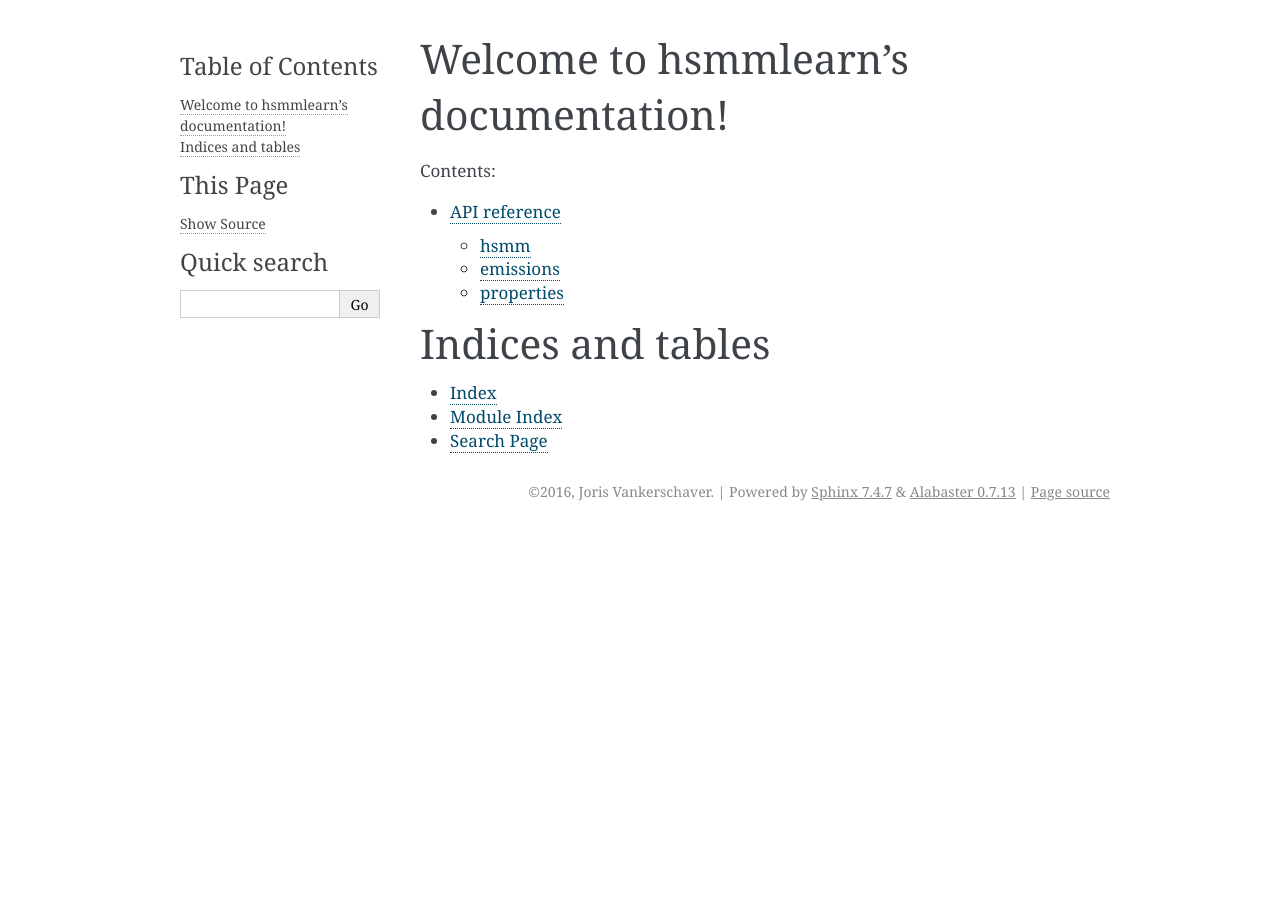
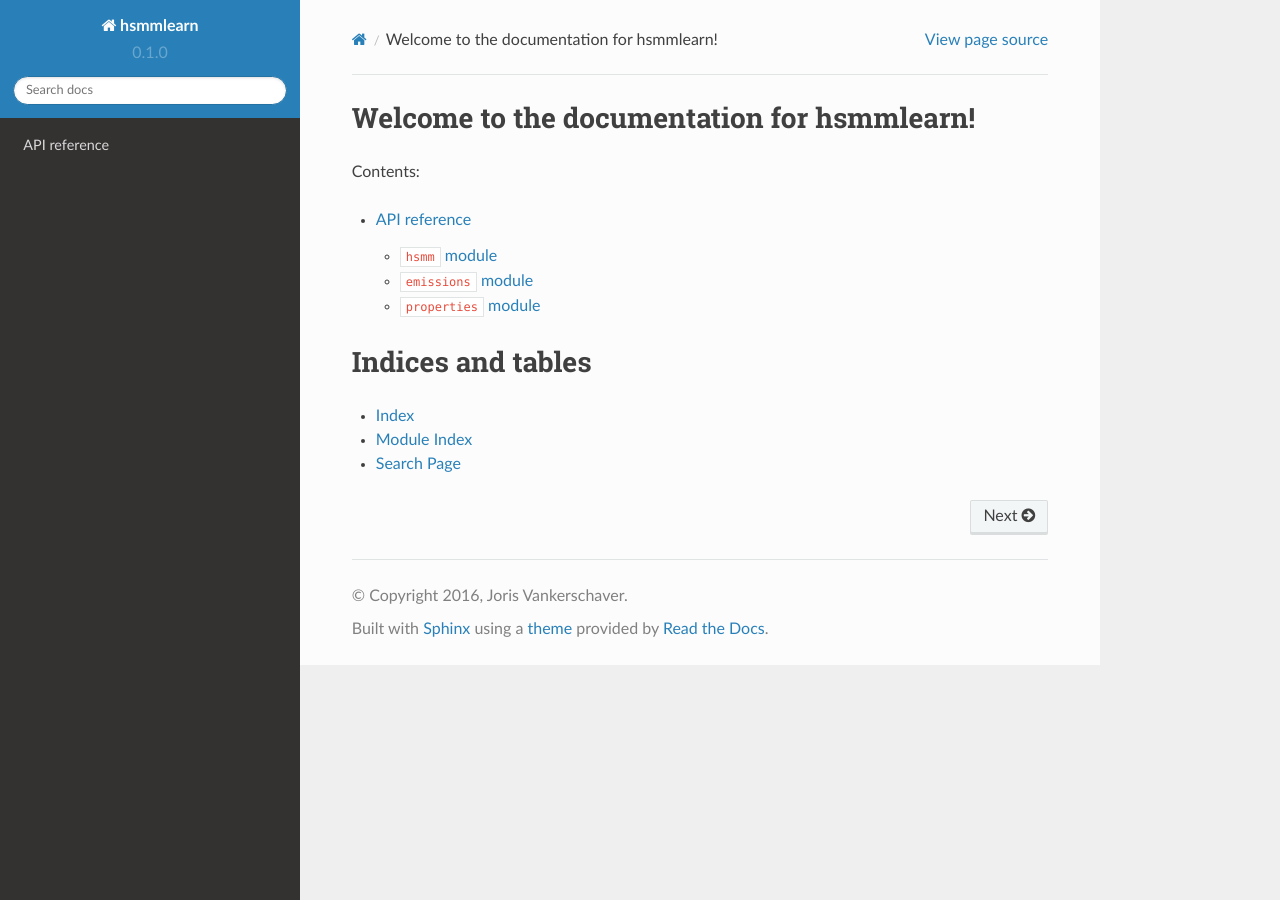
Before and after one commit to jvkersch/hsmmlearn, a Sphinx documentation site: the page built from docs/index.rst, in a window 1280 px wide. Built offline with Sphinx 7.4.7 and the Read the Docs theme 2.0.0, drawn with Linux system fonts in a browser that asks for light colours.

Commit message:
DOC: Switch to RTD theme.

```diff
--- a/docs/conf.py
+++ b/docs/conf.py
@@ -110,17 +110,22 @@ todo_include_todos = False
 
 # -- Options for HTML output ----------------------------------------------
 
-# The theme to use for HTML and HTML Help pages.  See the documentation for
-# a list of builtin themes.
-html_theme = 'alabaster'
+# on_rtd is whether we are on readthedocs.org, this line of code grabbed from
+# docs.readthedocs.org
+on_rtd = os.environ.get('READTHEDOCS', None) == 'True'
+
+if not on_rtd:  # only import and set the theme if we're building docs locally
+    import sphinx_rtd_theme
+    html_theme = 'sphinx_rtd_theme'
+    html_theme_path = [sphinx_rtd_theme.get_html_theme_path()]
+
+# otherwise, readthedocs.org uses their theme by default, so no need to specify
+# it
 
 # Theme options are theme-specific and customize the look and feel of a theme
 # further.  For a list of options available for each theme, see the
 # documentation.
 #html_theme_options = {}
-
-# Add any paths that contain custom themes here, relative to this directory.
-#html_theme_path = []
 
 # The name for this set of Sphinx documents.  If None, it defaults to
 # "<project> v<release> documentation".
--- a/docs/index.rst
+++ b/docs/index.rst
@@ -1,10 +1,5 @@
-.. hsmmlearn documentation master file, created by
-   sphinx-quickstart on Fri Jan  1 17:33:24 2016.
-   You can adapt this file completely to your liking, but it should at least
-   contain the root `toctree` directive.
-
-Welcome to hsmmlearn's documentation!
-=====================================
+Welcome to the documentation for hsmmlearn!
+===========================================
 
 Contents:
 
--- a/docs/source/reference.rst
+++ b/docs/source/reference.rst
@@ -1,22 +1,22 @@
 API reference
 =============
 
-hsmm
-----
+``hsmm`` module
+---------------
 
 .. autoclass:: hsmmlearn.hsmm.HSMMModel
    :members:
 
    .. automethod:: hsmmlearn.hsmm.HSMMModel.__init__
 
-emissions
----------
+``emissions`` module
+--------------------
 
 .. automodule:: hsmmlearn.emissions
    :members:
 
-properties
-----------
+``properties`` module
+---------------------
 
 .. autoclass:: hsmmlearn.properties.Durations
    :members: __get__, __set__
```
Also changed, not shown: 1 other file.
